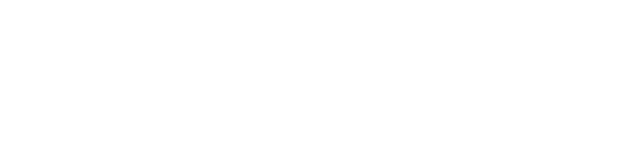
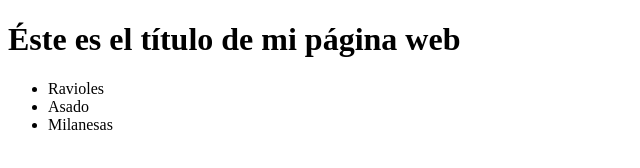
Before and after one commit to MarcelaBustos/prueba-jueves, a plain HTML site: page index.html in a window 1280 px wide. Shown: the whole page, without its empty margins (0-640 px from the left). Drawn offline with Linux system fonts and the light colour scheme.

Commit message:
añadí título y comidas favoritas

```diff
--- a/index.html
+++ b/index.html
@@ -8,6 +8,12 @@
 </head>
 
 <body>
+  <h1>Éste es el título de mi página web</h1>
+  <ul>
+    <li>Ravioles</li>
+    <li>Asado</li>
+    <li>Milanesas</li>
+  </ul>
 
 </body>
 
```
